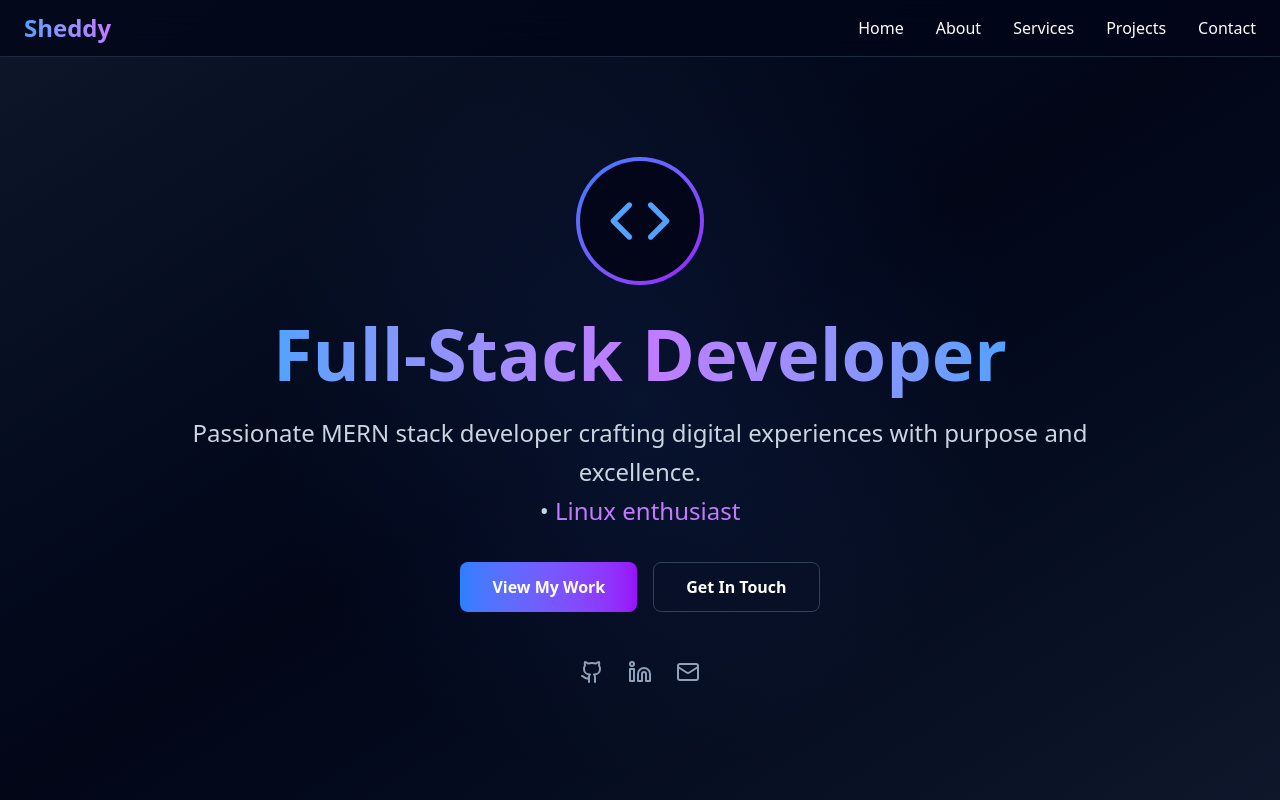
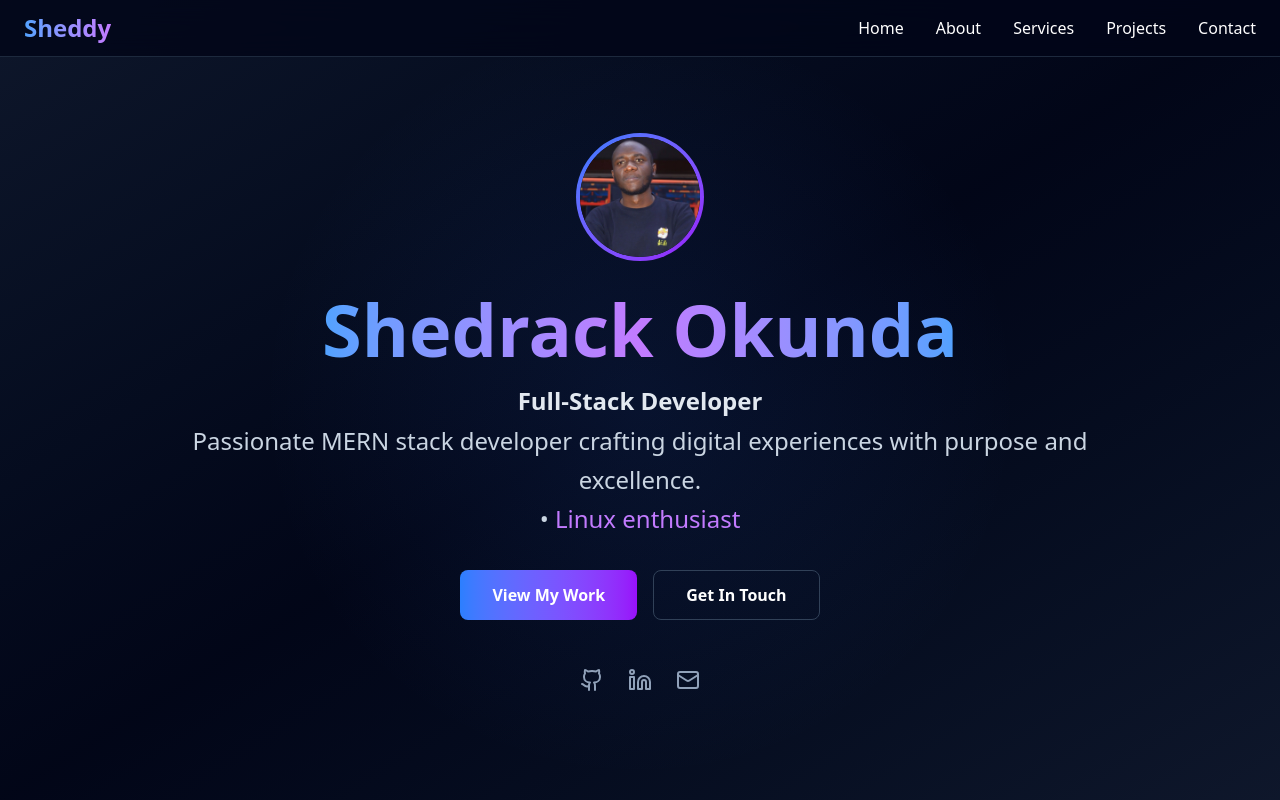
Before and after one commit to shedrack-okunda/my-portfolio, a React (Vite) app: page / in a window 1280 px wide. Shown: the top 800 px of the page. Built offline with nearby package versions, Linux system fonts and the light colour scheme.

Commit message:
Added images to use as my  profile on the hero section and inserted my name on the h1 tag

```diff
--- a/src/components/sections/Hero.tsx
+++ b/src/components/sections/Hero.tsx
@@ -1,4 +1,4 @@
-import { Code, Github, Linkedin, Mail } from "lucide-react";
+import { Github, Linkedin, Mail } from "lucide-react";
 import React from "react";
 
 export const Hero = () => {
@@ -28,18 +28,25 @@ export const Hero = () => {
 				<div className="container mx-auto px-6 relative z-10">
 					<div className="text-center max-w-4xl mx-auto">
 						<div className="mb-8">
-							<div className="w-32 h-32 mx-auto mt-10 mb-6 rounded-full bg-gradient-to-br from-blue-500 to-purple-600 p-1">
+							<div className="w-32 h-32 mx-auto mt-6 mb-5 rounded-full bg-gradient-to-br from-blue-500 to-purple-600 p-1">
 								<div className="w-full h-full rounded-full bg-slate-950 flex items-center justify-center">
-									<Code className="w-16 h-16 text-blue-400" />
+									<img
+										src="/images/sheddy.webp"
+										className="rounded-full "
+									/>
 								</div>
 							</div>
 						</div>
 
-						<h1 className="text-5xl md:text-7xl font-bold mb-6">
+						<h1 className="text-5xl md:text-7xl font-bold mb-5">
 							<span className="bg-gradient-to-r from-blue-400 via-purple-400 to-blue-400 bg-clip-text text-transparent">
-								Full-Stack Developer
+								Shedrack Okunda
 							</span>
 						</h1>
+
+						<h2 className="text-2xl mb-1 font-semibold text-slate-200">
+							Full-Stack Developer
+						</h2>
 
 						<p className="text-xl md:text-2xl text-slate-300 mb-8 leading-relaxed">
 							Passionate MERN stack developer crafting digital
```
Also changed, not shown: public/images/sheddy.webp (added), public/images/sheddy1.jpg (added).
